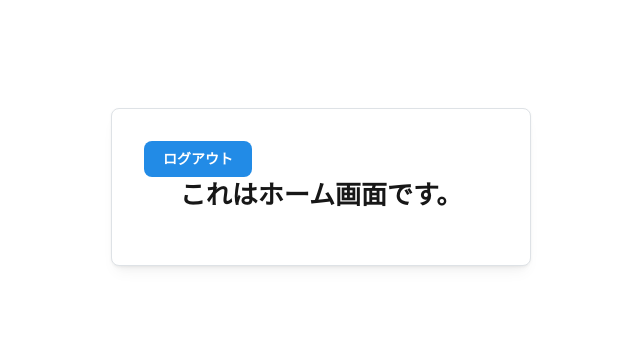
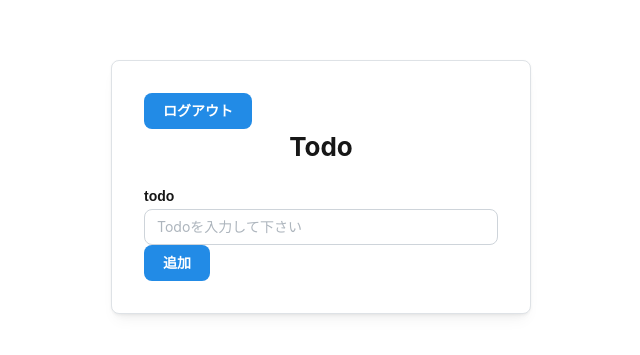
Before and after one commit to Zituryoku-0/sample_todo_front, a Next.js app: page /home in a window 1280 px wide. Shown: the part 213-568 px from the top of the page, without its empty margins (319-959 px from the left). Built offline with nearby package versions, Linux system fonts and the light colour scheme.

Commit message:
Todo画面の作成

```diff
--- a/app/(authenticated)/home/page.tsx
+++ b/app/(authenticated)/home/page.tsx
@@ -5,6 +5,7 @@ import {
     Paper,
     Title,
 } from "@mantine/core";
+import TodoForm from "@/app/components/todo-form";
 
 export const metadata: Metadata = {
     title: "ホーム | Todo",
@@ -18,8 +19,9 @@ export default function Home() {
             <Paper withBorder shadow="sm" p="xl" radius="md" w="100%" maw={420}>
                 <Header />
                 <Title order={2} ta="center" mb="lg">
-                    これはホーム画面です。
+                    Todo
                 </Title>
+                <TodoForm />
             </Paper>
         </Center>
     );
--- /dev/null
+++ b/app/api/todos/route.ts
@@ -0,0 +1,57 @@
+import { ACCESS_TOKEN_COOKIE } from "@/lib/auth";
+import { cookies } from "next/headers";
+import { NextResponse } from "next/server";
+
+type CreateTodoRequest = {
+  title: string;
+};
+
+export async function POST(request: Request) {
+  const apiUrl = process.env.AUTH_API_URL;
+
+  if (!apiUrl) {
+    return NextResponse.json(
+      { message: "APIが設定されていません。" },
+      { status: 500 },
+    );
+  }
+
+  try {
+    const body = (await request.json()) as CreateTodoRequest;
+    const cookieStore = await cookies();
+    const accessToken = cookieStore.get(ACCESS_TOKEN_COOKIE)?.value;
+
+    if (!accessToken) {
+      return NextResponse.json(
+        { message: "認証されていません。" },
+        { status: 401 },
+      );
+    }
+
+    const response = await fetch(`${apiUrl}/todos`, {
+      method: "POST",
+      headers: {
+        "Content-Type": "application/json",
+        Authorization: `Bearer ${accessToken}`,
+      },
+      body: JSON.stringify(body),
+      cache: "no-store",
+    });
+
+    const data = await response.json();
+
+    if (!response.ok) {
+      return NextResponse.json(data, {
+        status: response.status,
+      });
+    }
+    return NextResponse.json(data, {
+      status: 201,
+    });
+  } catch {
+    return NextResponse.json(
+      { message: "Todoの追加に失敗しました。" },
+      { status: 500 },
+    );
+  }
+}
--- /dev/null
+++ b/app/components/todo-form.tsx
@@ -0,0 +1,79 @@
+"use client";
+import { Alert, Button, Stack, TextInput } from "@mantine/core";
+import { useState } from "react";
+import { z } from "zod";
+
+const todoSchema = z.object({
+    title: z.string().trim().min(1, "Todoを入力して下さい").max(100, "Todoは100も字以内で入力して下さい"),
+});
+
+export default function TodoForm() {
+    const [title, setTitle] = useState("");
+    const [error, setError] = useState("");
+    const [titleError, setTitleError] = useState("");
+    const [isSubmit, setIsSubmit] = useState(false);
+
+    const handleSubmit = async () => {
+
+        const result = todoSchema.safeParse({ title });
+
+        if (!result.success) {
+            const flattend = z.flattenError(result.error);
+            setTitleError(flattend.fieldErrors.title?.[0] ?? "入力内容を確認して下さい");
+            return;
+        }
+
+        try {
+            setIsSubmit(true);
+
+            const response = await fetch("/api/todos", {
+                method: "POST",
+                headers: {
+                    "Content-Type": "application/json",
+                },
+                body: JSON.stringify(result.data),
+            });
+
+            if (!response.ok) {
+                const data = (await response.json()) as {
+                    message?: string;
+                };
+
+                setError(data.message ?? "Todoの追加に失敗しました。");
+                return;
+            }
+
+            setTitle("");
+        } catch {
+            setError("Todoの追加に失敗しました。");
+        } finally {
+            setIsSubmit(false);
+        }
+    };
+
+    return (
+        <>
+            <Stack>
+                {error && (
+                    <Alert c="red">
+                        {error}
+                    </Alert>
+                )}
+            </Stack>
+
+            <TextInput
+                label="todo"
+                placeholder="Todoを入力して下さい"
+                value={title}
+                onChange={(event) => setTitle(event.currentTarget.value)}
+                error={titleError} />
+
+            <Button
+                onClick={handleSubmit}
+                loading={isSubmit}>
+                追加
+            </Button>
+
+        </>
+    )
+}
```
